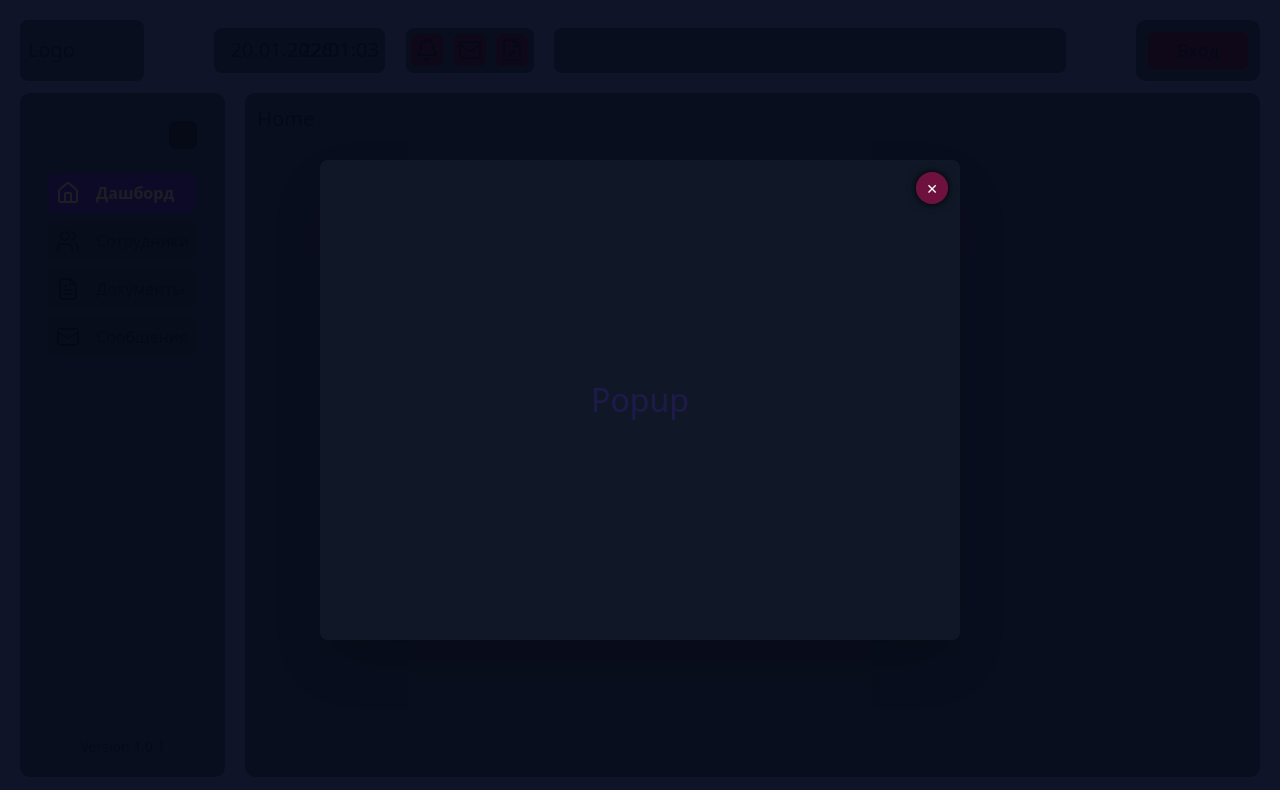
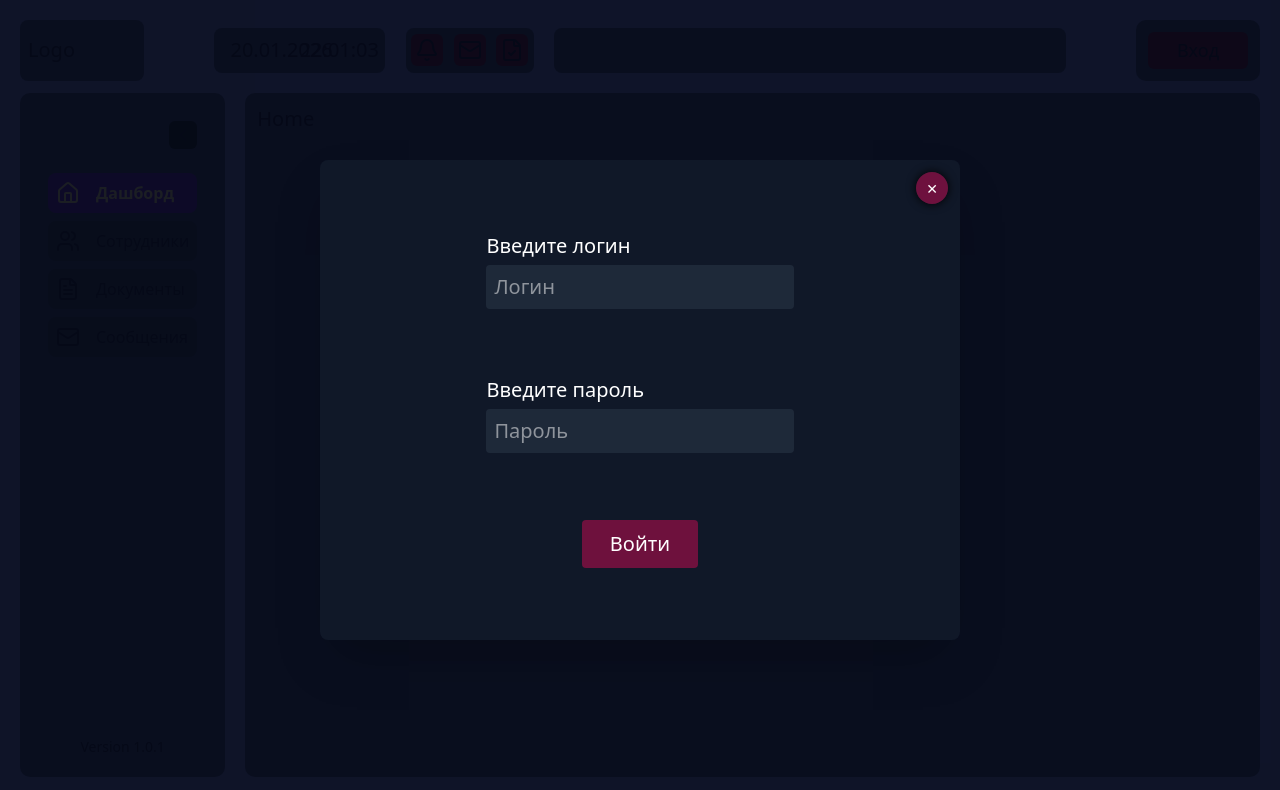
Before and after one commit to Khlystikam/Corp-portal-nextjs, a Next.js app: page /pages/home in a window 1280 px wide. Both pictures are taken after a click on the button "Вход". Shown: the top 790 px of the page. Built offline with nearby package versions, Linux system fonts and the light colour scheme.

Commit message:
add popup p100%

```diff
--- a/app/components/Popup/Popup.tsx
+++ b/app/components/Popup/Popup.tsx
@@ -1,6 +1,6 @@
 import React from "react";
 
-export default function Popup({ width, height, onClose }: { width: string; height: string; onClose: () => void }) {
+export default function Popup({ objectPopup, width, height, onClose }: { objectPopup: React.ReactNode; width: string; height: string; onClose: () => void }) {
 	return (
 		<div className="fixed flex justify-center items-center w-dvw h-dvh inset-0 bg-gray-950/90 z-50">
 			<div className={`${width} ${height} relative flex justify-center items-center`}>
@@ -11,7 +11,7 @@ export default function Popup({ width, height, onClose }: { width: string; heigh
 					✕
 				</button>
 
-				<div className="flex justify-center items-center w-full h-full bg-gray-900 rounded-lg shadow-2xl animate-in fade-in zoom-in-95 duration-200">Popup</div>
+				<div className="flex justify-center items-center w-full h-full bg-gray-900 rounded-lg shadow-2xl animate-in fade-in zoom-in-95 duration-200">{objectPopup}</div>
 			</div>
 		</div>
 	);
--- a/app/widgets/Header/ui/Header.tsx
+++ b/app/widgets/Header/ui/Header.tsx
@@ -9,6 +9,7 @@ import styles from "./Header.module.css";
 
 export const Header = () => {
 	const [isOpen, setIsOpen] = useState(false);
+	const [author, setAuthor] = useState(false);
 
 	const openPopupHandler = () => {
 		setIsOpen(true);
@@ -16,6 +17,29 @@ export const Header = () => {
 
 	const closePopupHandler = () => {
 		setIsOpen(false);
+	};
+
+	const successfulAuthor = () => {
+		setAuthor(true);
+	};
+
+	const FormAuthor = () => {
+		return (
+			<form className="flex flex-col justify-between items-center gap-3 w-[60%] h-[70%] text-white text-sm md:text-lg lg:text-xl">
+				<div className="flex flex-col gap-1.25 w-[80%] h-22">
+					<p>Введите логин</p>
+					<input className="p-2 rounded bg-gray-800" type="text" placeholder="Логин" />
+				</div>
+				<div className="flex flex-col gap-1.25 w-[80%] h-22">
+					<p>Введите пароль</p>
+					<input className="p-2 rounded bg-gray-800" type="password" placeholder="Пароль" />
+				</div>
+
+				<button onClick={successfulAuthor} className="w-[30%] h-12 p-2 rounded bg-pink-900/80 hover:scale-105 transition duration-300 ease-in-out cursor-pointer">
+					Войти
+				</button>
+			</form>
+		);
 	};
 
 	return (
@@ -50,10 +74,10 @@ export const Header = () => {
 
 			{/* логирование/ЛК */}
 			<div className={styles.button + " button-lk flex w-10/100 h-full bg-gray-900/50 p-3 rounded-[10px] text-sm md:text-lg lg:text-xl self-center"}>
-				{Button(() => openPopupHandler(), "Вход")}
+				{author ? Button(() => console.log("Вы вошли"), "Вы вошли") : Button(() => openPopupHandler(), "Вход")}
 			</div>
 
-			{isOpen && <Popup width="w-[50%]" height="h-[60%]" onClose={closePopupHandler} />}
+			{isOpen && <Popup objectPopup={FormAuthor()} width="w-[50%]" height="h-[60%]" onClose={closePopupHandler} />}
 		</div>
 	);
 };
```
